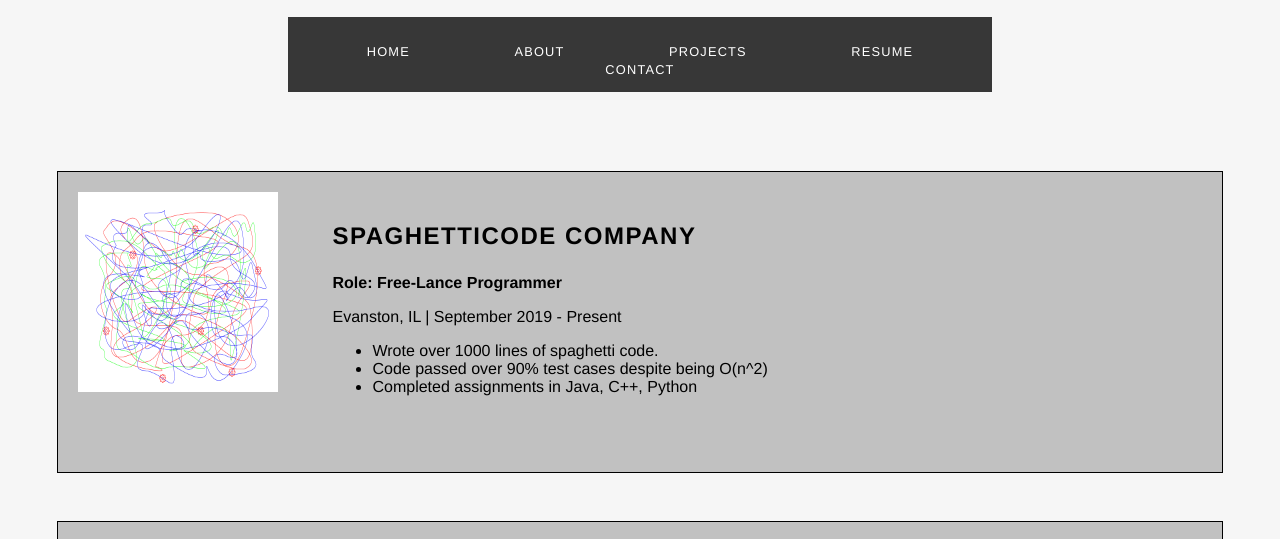
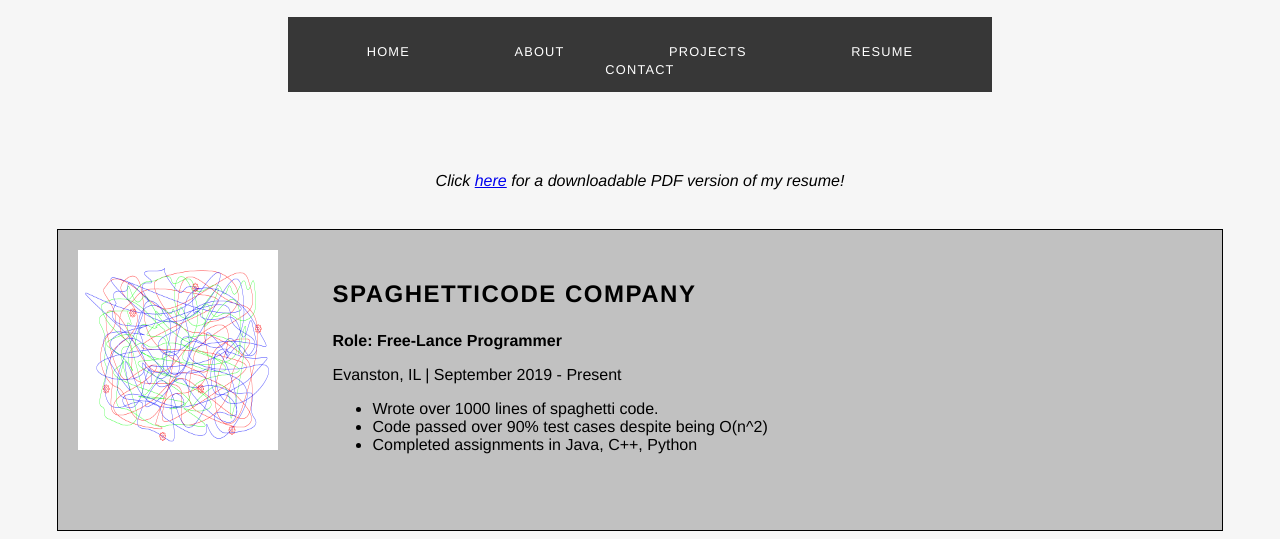
Before and after one commit to jaewonjs/cs130-coursework, a plain HTML site: page project-final-deliverable/resume.html in a window 1280 px wide. Shown: the part 181-720 px from the top of the page. Drawn offline with Linux system fonts and the light colour scheme.

Commit message:
added PDF resume to Final Deliverable

```diff
--- a/project-final-deliverable/resume.html
+++ b/project-final-deliverable/resume.html
@@ -19,6 +19,8 @@
             </div>
 
             <div id="resume-content">
+                <i>Click <a href="SampleResume.pdf">here</a> for a downloadable PDF version of my resume!</i>
+
                 <div id="experience1">
                     <section>
                         <img src="icons/spaghetticode.png" alt="Spaghetti code image">
--- a/project-final-deliverable/style.css
+++ b/project-final-deliverable/style.css
@@ -80,7 +80,7 @@ h1 {
     margin-bottom: 80px;
 }
 
-#project-content {
+#project-content, #resume-content {
     text-align: center;
 }
 
@@ -88,7 +88,7 @@ h1 {
     outline: 1px solid black;
     height: 300px;
     margin: 50px;
-    margin-top: 0px;
+    margin-top: 40px;
     text-align: left;
     background-color: #c1c1c1;
 }
```
Also changed, not shown: 1 other file.
